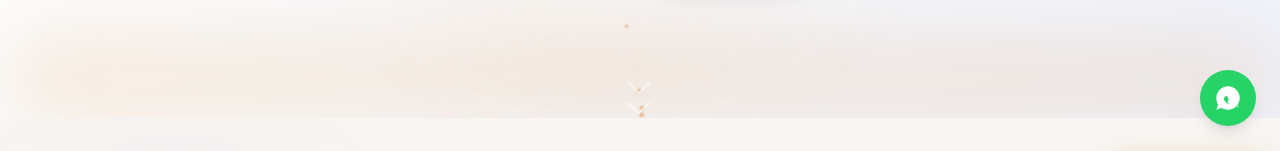
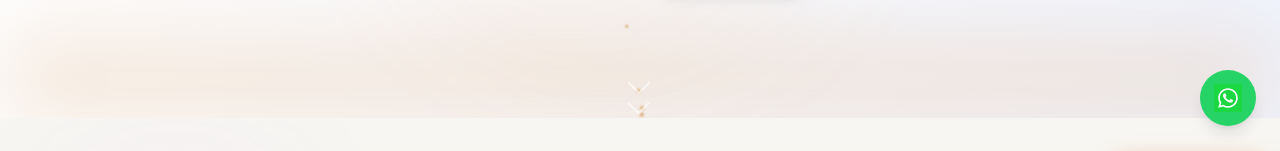
Before and after one commit to EmadARN/ferrocrome-landing, a Next.js app: page / in a window 1280 px wide. Shown: the part 578-729 px from the top of the page. Built offline with nearby package versions, Linux system fonts and the light colour scheme.

Commit message:
whats app icon added to WhatsappButton

```diff
--- a/src/components/ui/WhatsappButton.jsx
+++ b/src/components/ui/WhatsappButton.jsx
@@ -1,4 +1,5 @@
 "use client";
+import Image from "next/image";
 
 export default function WhatsAppButton() {
   const whatsappNumber = "989123456789";
@@ -14,20 +15,18 @@ export default function WhatsAppButton() {
           flex items-center justify-center
           w-14 h-14 rounded-full
           bg-[#25D366] hover:bg-[#1ebe5d]
-          text-white text-2xl
-          shadow-lg hover:shadow-xl
+          text-white
+          shadow-lg
           transition-all duration-300
         "
       >
-        {/* آیکون واتس‌اپ */}
-        <svg
-          xmlns="http://www.w3.org/2000/svg"
-          viewBox="0 0 24 24"
-          fill="currentColor"
+        <Image
+          src="/whatsapp.svg"
+          alt="WhatsApp"
+          width={28}
+          height={28}
           className="w-7 h-7"
-        >
-          <path d="M12.04 2C6.48 2 2 6.48 2 12c0 2.12.55 4.1 1.51 5.83L2 22l4.33-1.43C8.03 21.45 10 22 12.04 22c5.56 0 10.04-4.48 10.04-10S17.6 2 12.04 2zm5.36 14.55c-.23.64-1.34 1.21-1.82 1.28-.47.07-1.02.1-1.6-.05-2.55-.53-4.2-2.68-4.33-2.82-.13-.14-1.04-1.25-1.04-2.38s.7-1.67.94-1.91c.24-.24.52-.25.7-.25.18 0 .36 0 .52.02.17.03.48-.06.75.56.27.63.93 2.16 1 2.31.07.14.12.3.02.48-.1.18-.15.3-.3.48-.15.18-.32.38-.47.52-.15.14-.31.31-.13.6.18.28.8 1.3 1.72 2.1 1.19.99 2.18 1.29 2.49 1.43.31.14.49.12.67-.07.18-.18.78-.9.99-1.21.2-.31.41-.25.69-.15.27.1 1.73.82 2.03.97.3.15.5.23.57.36.08.13.08.75-.15 1.39z" />
-        </svg>
+        />
       </a>
     </div>
   );
```
Also changed, not shown: public/whatsapp.svg (added).
